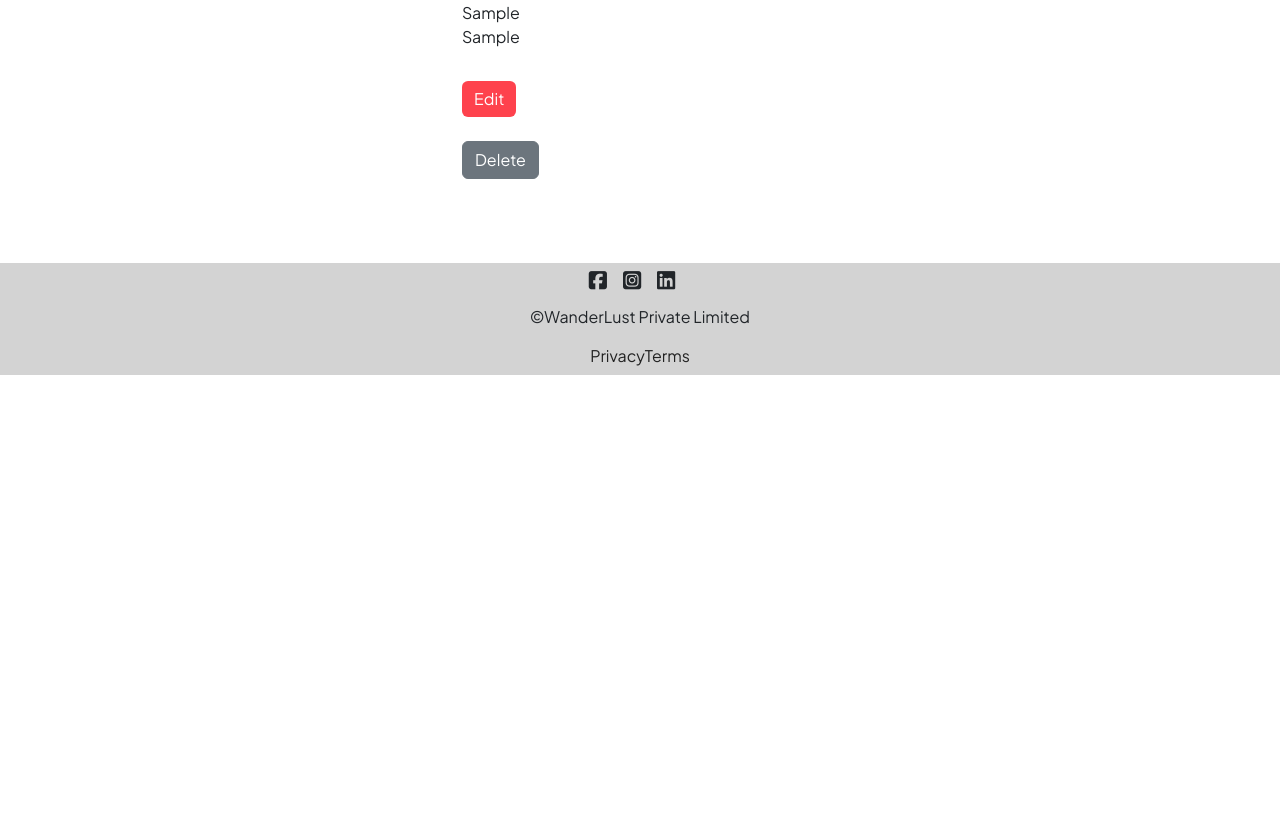
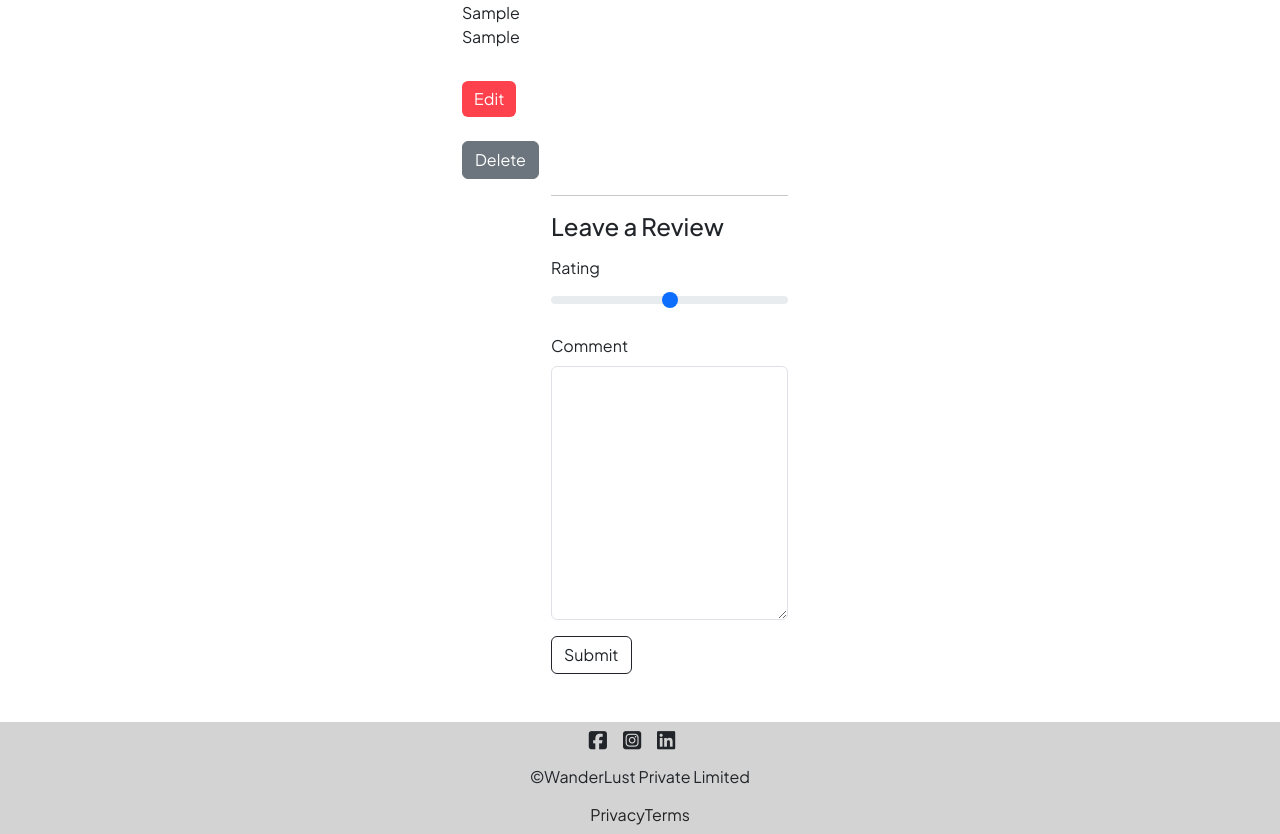
Before and after one commit to SanilPatwa/WanderLust, a Node server app: page /listings/600000000000000000000001 in a window 1280 px wide. Shown: the part 425-1259 px from the top of the page. Before the commit the page ends 800 px from the top, so only its background shows below. Run offline with Node 20, Linux system fonts and the light colour scheme; tables that the repository leaves empty hold one stand-in row (values such as "Sample post"); grey boxes marked "Sample" are stand-in pictures; some libraries are stand-ins or nearby versions.

Commit message:
new commit

```diff
--- a/app.js
+++ b/app.js
@@ -8,7 +8,7 @@ const ejsMate = require("ejs-mate");
 const wrapAsync = require("./utils/wrapAsync.js");
 const ExpressError = require("./utils/ExpressError.js");
 const { listingSchema } = require("./schema.js");
-
+const Review = require("./models/review.js");
 main()
   .then(() => {
     console.log("Connected to db");
@@ -120,6 +120,21 @@ app.all("*", (req, res, next) => {
   next(new ExpressError(404, "Page not found"));
 });
 
+// Reviews
+// Post Route
+app.post("/listings/:id/reviews", async (req, res) => {
+  let listing = await Listing.findById(req.params.id);
+  let newReview = new Review(req.body.review);
+
+  listing.reviews.push(newReview);
+
+  await newReview.save();
+  await listing.save();
+
+  console.log("new Review saved");
+  res.send("New review saved");
+});
+
 // app.get("/testListing", async (req, res) => {
 //   let sampleListing = new Listing({
 //     title: "My new villa",
--- a/views/listings/show.ejs
+++ b/views/listings/show.ejs
@@ -33,6 +33,34 @@
             <button class="btn btn-secondary">Delete</button>
           </form>
         </div>
+        <div class="col-8 offset-3 mb-3">
+          <hr />
+          <h4>Leave a Review</h4>
+          <form action="/listings/<%= listing.id %> /reviews" method="POST">
+            <div class="mb-3 mt-3">
+              <label for="rating" class="form-label">Rating</label>
+              <input
+                type="range"
+                min="1"
+                max="5"
+                id="rating"
+                name="review[rating]"
+                class="form-range"
+              />
+            </div>
+            <div class="mb-3 mt-3">
+              <label for="comment" class="form-label">Comment</label>
+              <textarea
+                name="review[comment]"
+                id="comment"
+                cols="50"
+                rows="10"
+                class="form-control"
+              ></textarea>
+            </div>
+            <button class="btn btn-outline-dark">Submit</button>
+          </form>
+        </div>
       </div>
     </div>
   </div>
```
